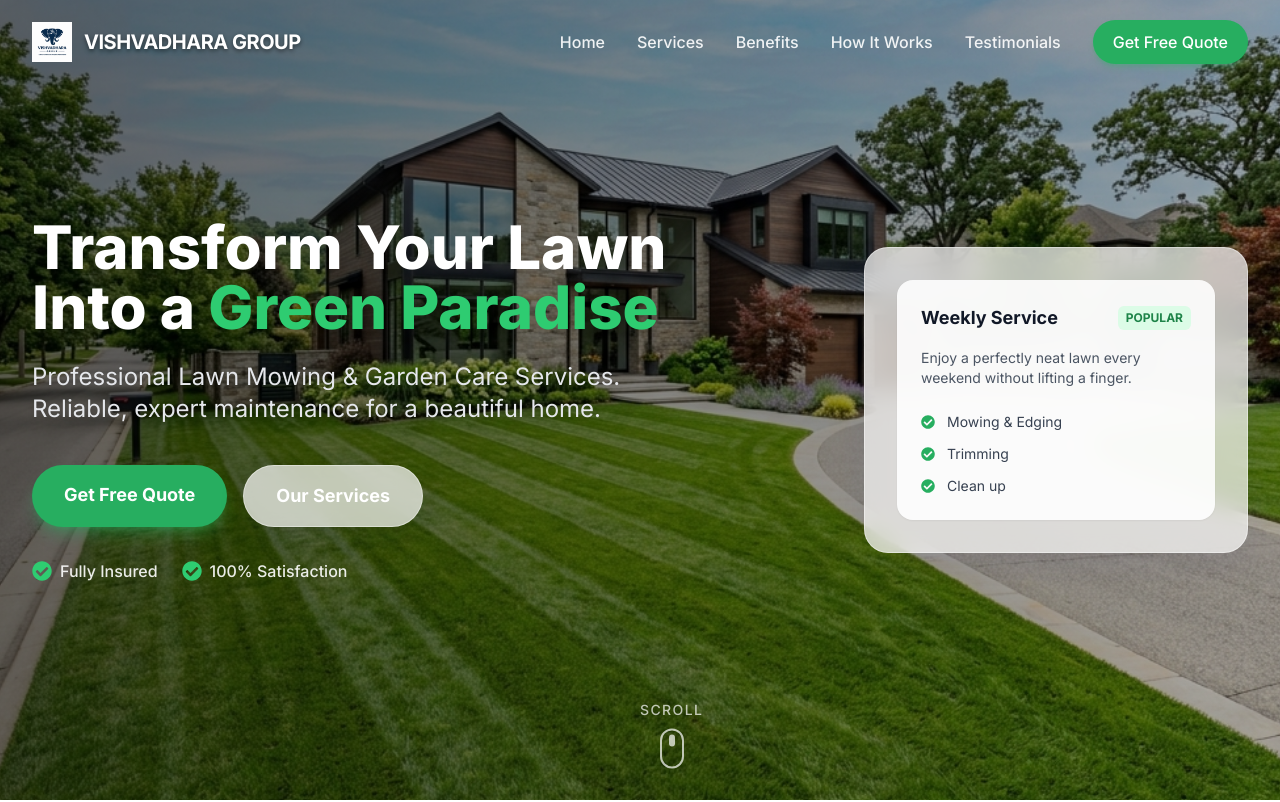
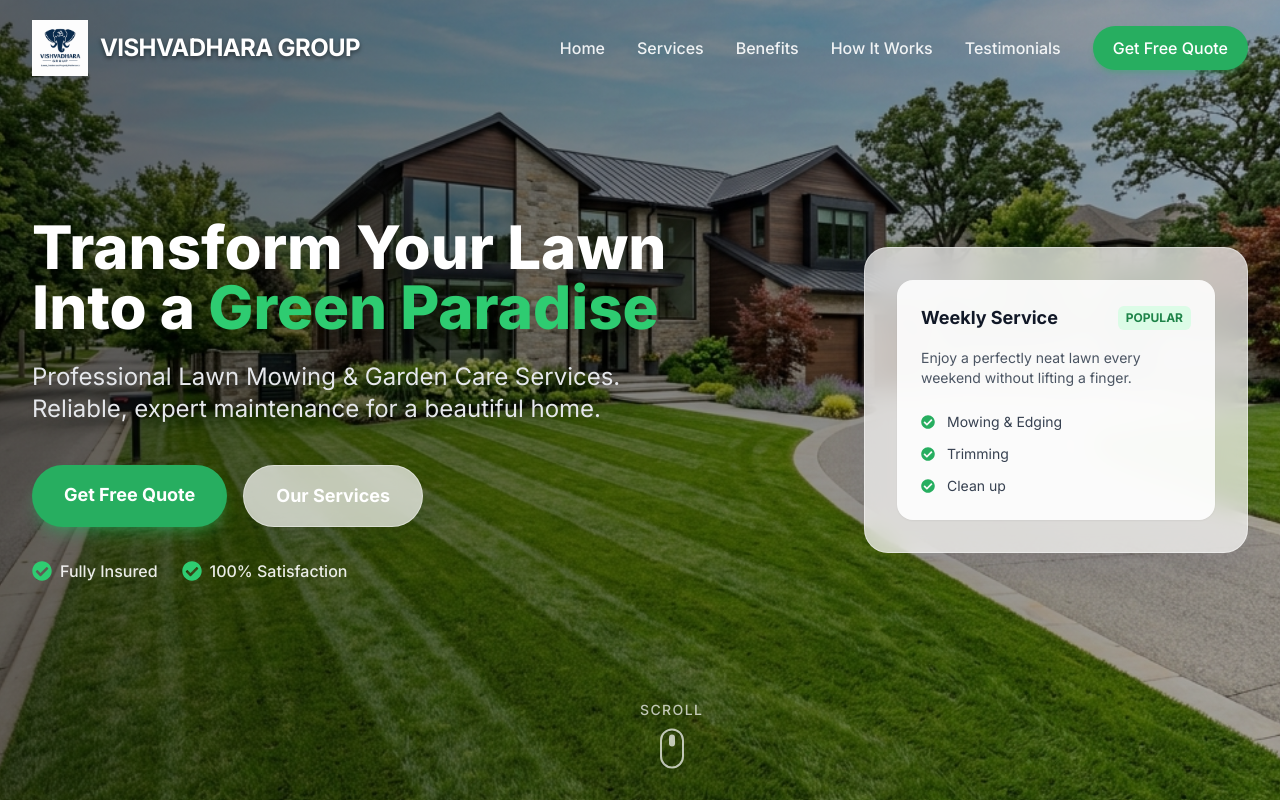
Before and after one commit to ravivarma006/lawnmowing, a React (Vite) app: page / in a window 1280 px wide. Shown: the top 802 px of the page. Built offline with nearby package versions, Linux system fonts and the light colour scheme.

Commit message:
Increase logo and brand text size

```diff
--- a/src/components/Footer.jsx
+++ b/src/components/Footer.jsx
@@ -9,8 +9,8 @@ const Footer = () => {
 
           <div className="col-span-1 md:col-span-1">
             <div className="flex items-center gap-3 mb-4">
-              <img src="/viishvadharagrouplogo.png" alt="VISHVADHARA GROUP Logo" className="h-8 w-auto object-contain" />
-              <span className="text-xl font-bold text-white tracking-tight">VISHVADHARA GROUP</span>
+              <img src="/viishvadharagrouplogo.png" alt="VISHVADHARA GROUP Logo" className="h-12 w-auto object-contain" />
+              <span className="text-2xl font-bold text-white tracking-tight">VISHVADHARA GROUP</span>
             </div>
             <p className="text-sm">
               Professional, reliable, and premium lawn and garden care services dedicated to creating green paradises.
--- a/src/components/Navbar.jsx
+++ b/src/components/Navbar.jsx
@@ -28,8 +28,8 @@ const Navbar = () => {
         <div className="flex justify-between items-center">
 
           <div className="flex items-center gap-3 cursor-pointer" onClick={() => window.scrollTo(0,0)}>
-            <img src="/viishvadharagrouplogo.png" alt="VISHVADHARA GROUP Logo" className="h-10 w-auto object-contain" />
-            <span className={`text-xl font-bold tracking-tight ${isScrolled ? 'text-gray-900' : 'text-white text-shadow'}`}>
+            <img src="/viishvadharagrouplogo.png" alt="VISHVADHARA GROUP Logo" className="h-14 w-auto object-contain" />
+            <span className={`text-2xl font-bold tracking-tight ${isScrolled ? 'text-gray-900' : 'text-white text-shadow'}`}>
               VISHVADHARA GROUP
             </span>
           </div>
```
